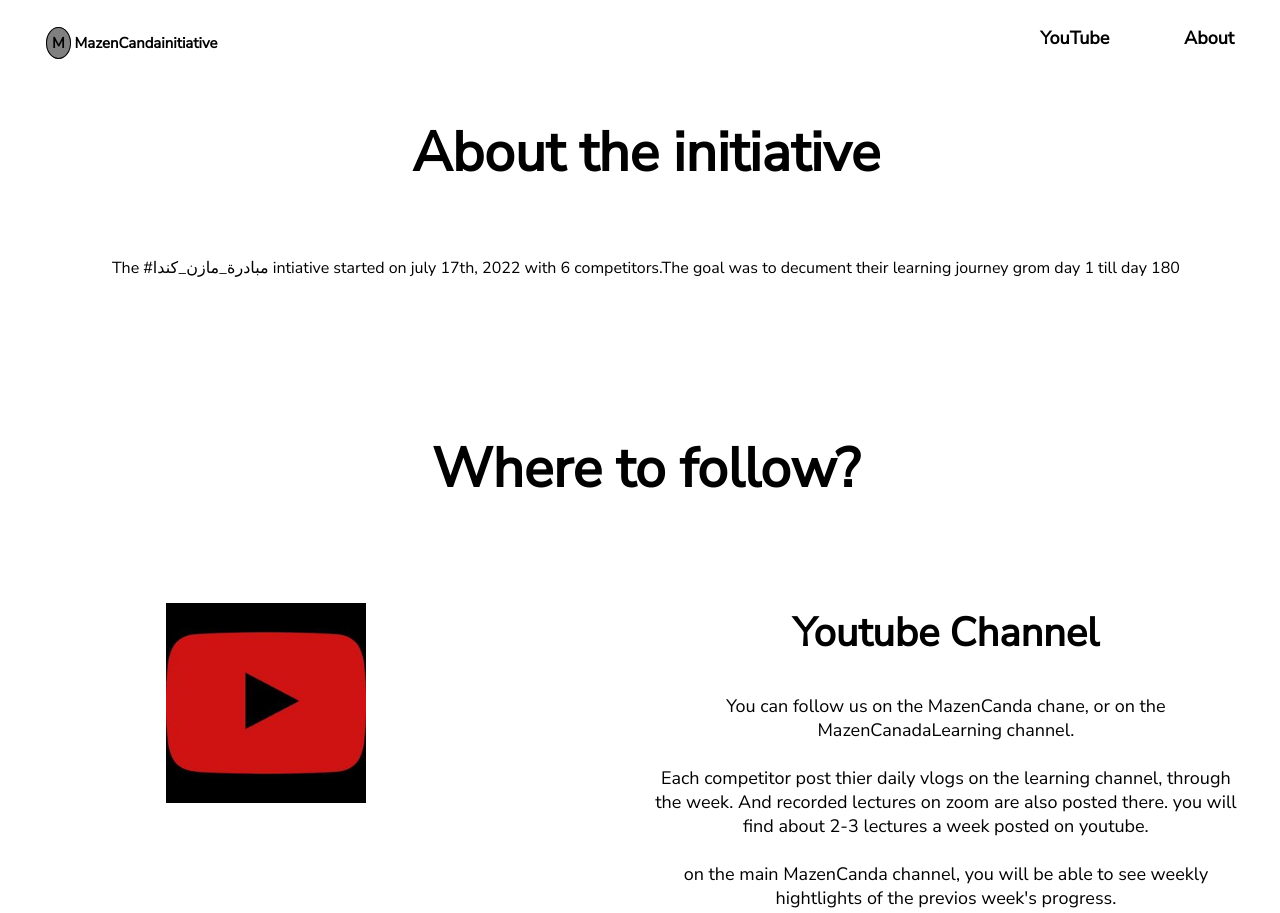
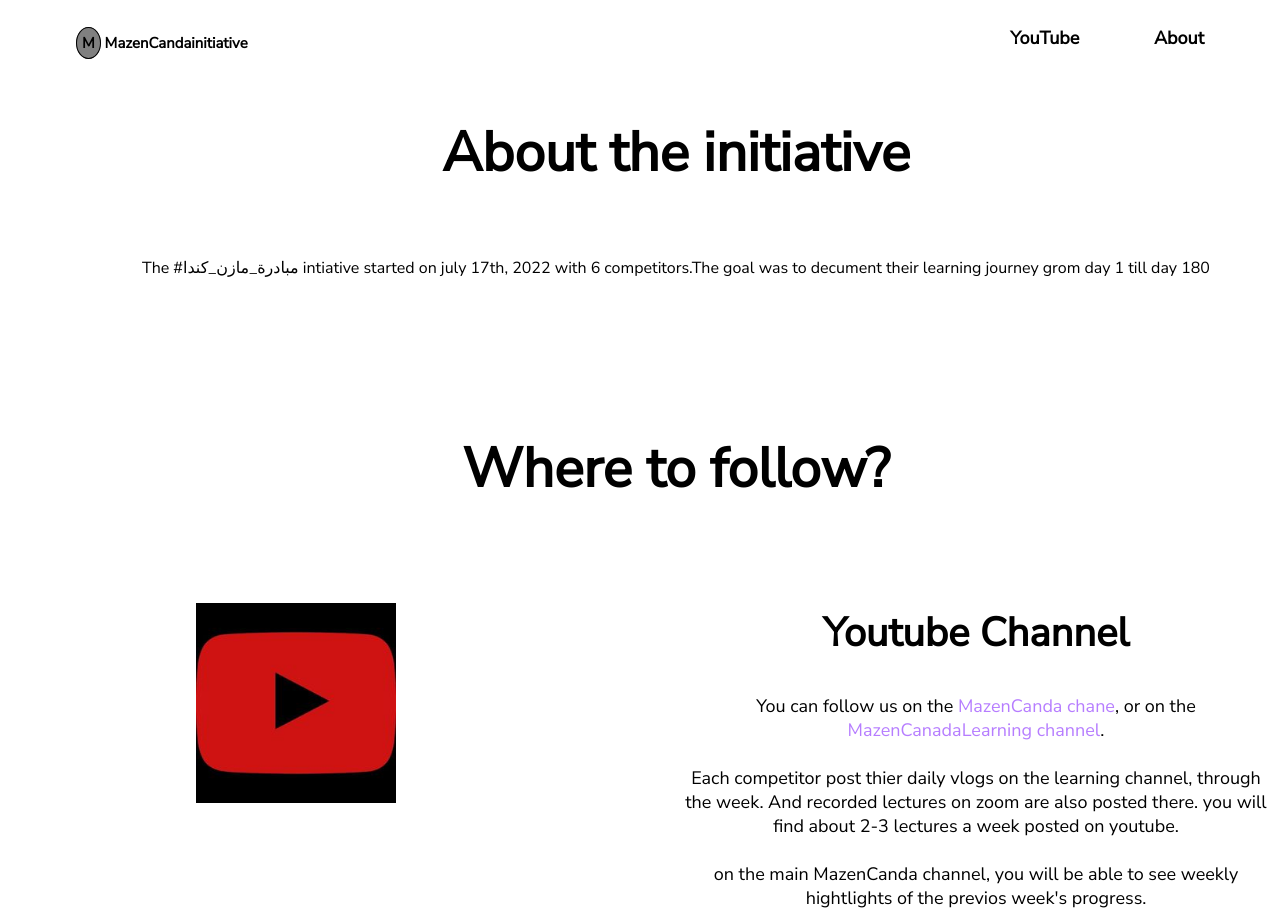
Before and after one commit to TheNourhan/Project3-MazenCanadaInitiative, a plain HTML site: page about.html in a window 1280 px wide. Shown: the top 913 px of the page. Drawn offline with Linux system fonts and the light colour scheme.

Commit message:
Update about.css

```diff
--- a/about.css
+++ b/about.css
@@ -7,7 +7,18 @@ img{
 	width: 200px;
 	height: 200px;
 }
+main{
+	max-width: 1200px;
+	margin: 0 auto;
+}
+.pink{
+	color: #B67DFF;
+}
 /*-------------- 1- HEADER ----------------*/
+header{
+	max-width: 1200px;
+	margin: 0 auto;
+}
 nav{
 	font-size: 18px;
 }
```
